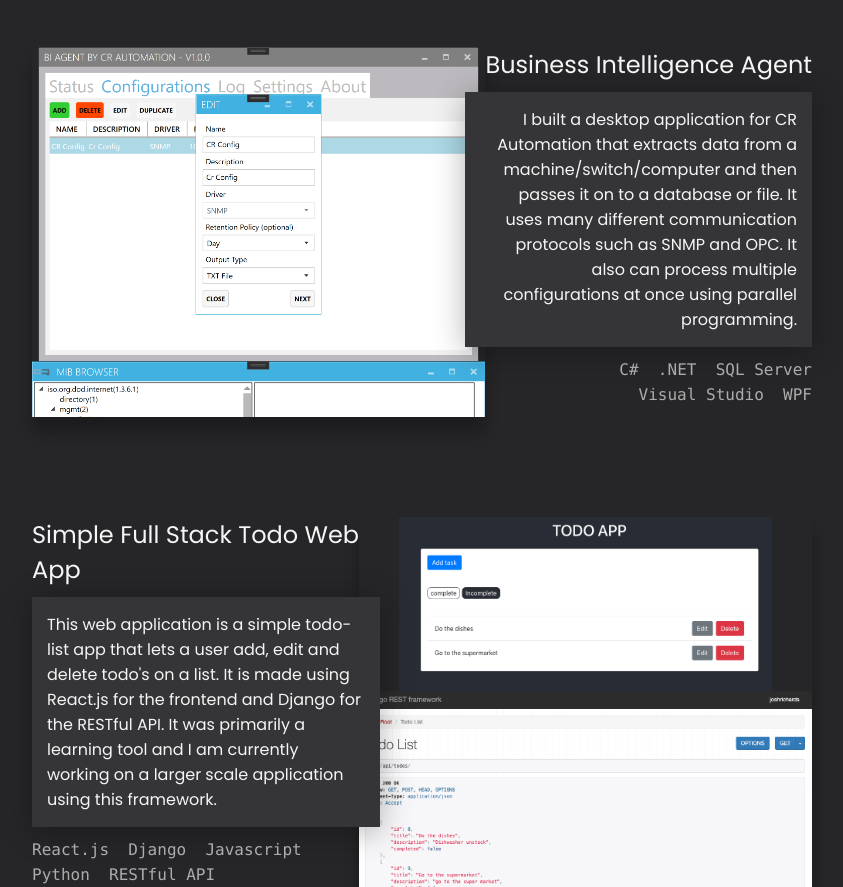
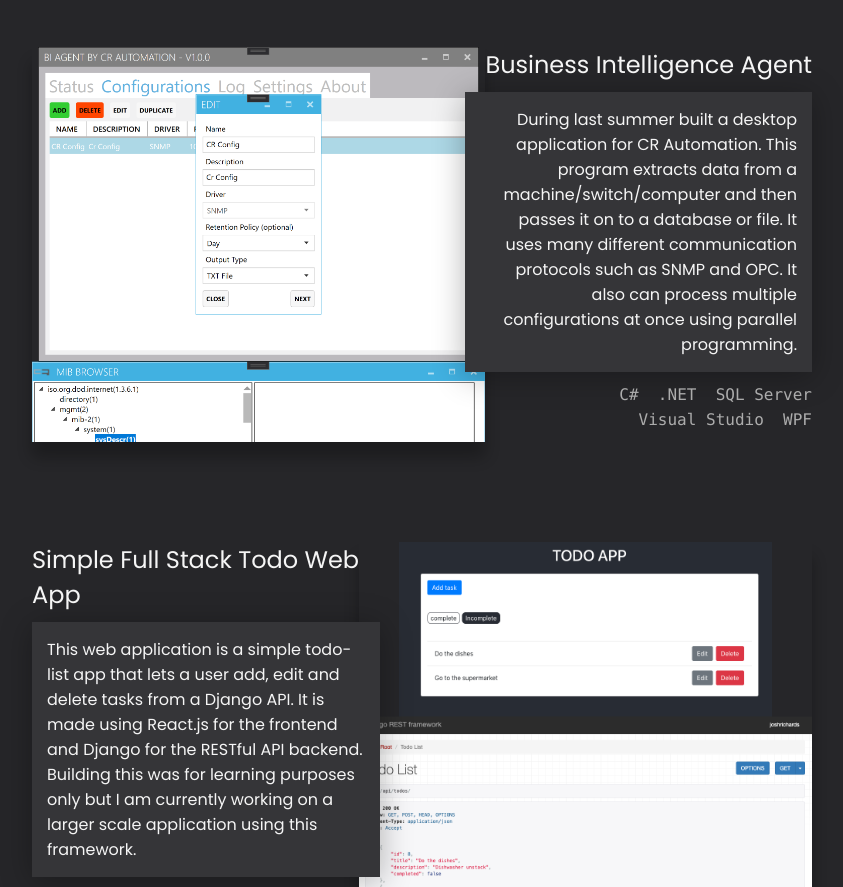
Before and after one commit to joshuarichards001/Personal-Website, a plain HTML site: page index.html in a window 1280 px wide. Shown: the part 931-1818 px from the top of the page, without its empty margins (218-1061 px from the left). Drawn offline with Linux system fonts and the light colour scheme.

Commit message:
Description adjustments

```diff
--- a/index.html
+++ b/index.html
@@ -64,7 +64,7 @@
             <a target="_blank" href="https://github.com/joshuarichards001" class="project-1 right"></a>
             <div class="project-details right" data-aos="fade-right" data-aos-delay="200">
                 <h2><a target="_blank" href="https://github.com/joshuarichards001">Business Intelligence Agent</a></h2>
-                <h4>I built a desktop application for CR Automation that extracts data from a machine/switch/computer and then passes it on to a database or file.
+                <h4>During last summer built a desktop application for CR Automation. This program extracts data from a machine/switch/computer and then passes it on to a database or file.
                     It uses many different communication protocols such as SNMP and OPC. It also can process multiple configurations at once using parallel programming.</h4>
                 <div class="programming-languages right">
                     <p>C#</p>
@@ -88,8 +88,8 @@
             <a target="_blank" href="https://github.com/joshuarichards001/fullstack-todolist-project" class="project-2 left"></a>
             <div class="project-details left" data-aos="fade-right" data-aos-delay="200">
                 <h2><a target="_blank" href="https://github.com/joshuarichards001/fullstack-todolist-project">Simple Full Stack Todo Web App</a></h2>
-                <h4>This web application is a simple todo-list app that lets a user add, edit and delete todo's on a list. It is made using React.js for the frontend
-                    and Django for the RESTful API. It was primarily a learning tool and I am currently working on a larger scale application using this framework.
+                <h4>This web application is a simple todo-list app that lets a user add, edit and delete tasks from a Django API. It is made using React.js for the frontend
+                    and Django for the RESTful API backend. Building this was for learning purposes only but I am currently working on a larger scale application using this framework.
                 </h4>
                 <div class="programming-languages left">
                     <p>React.js</p>
```
